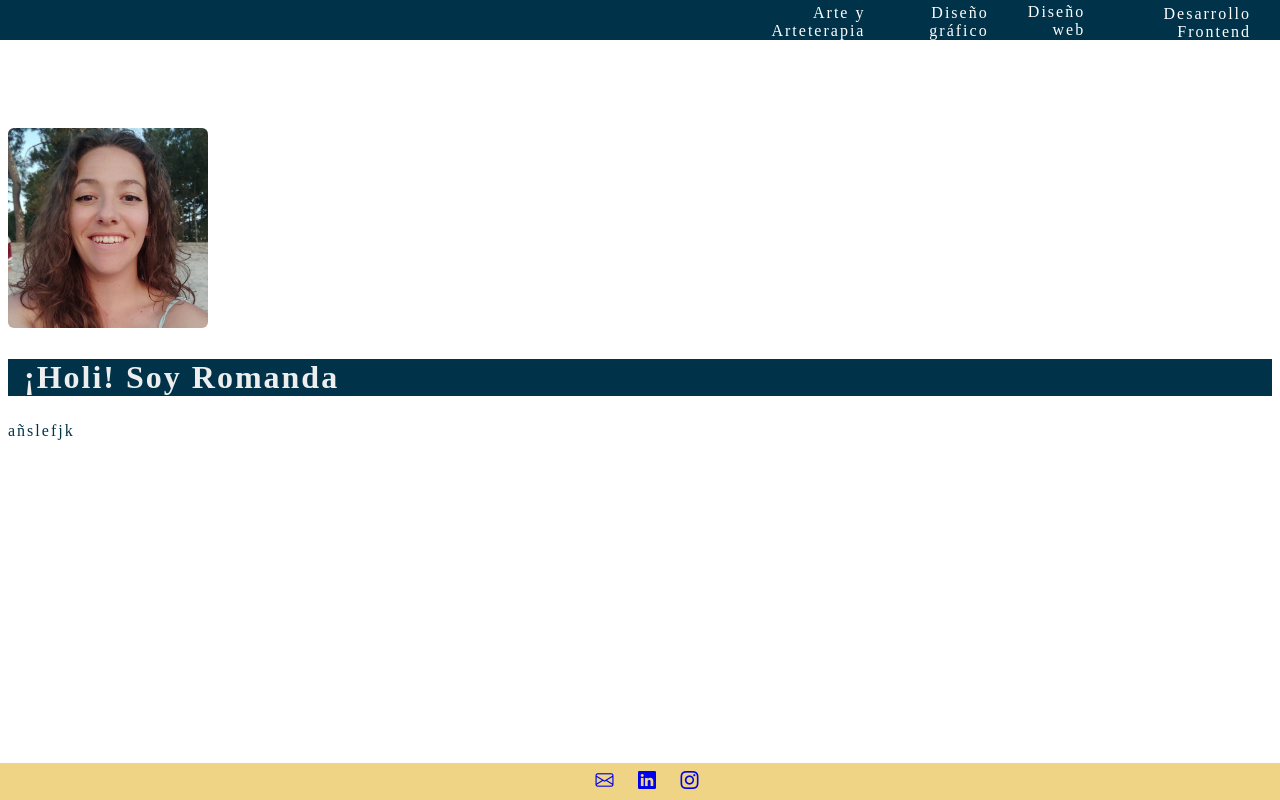
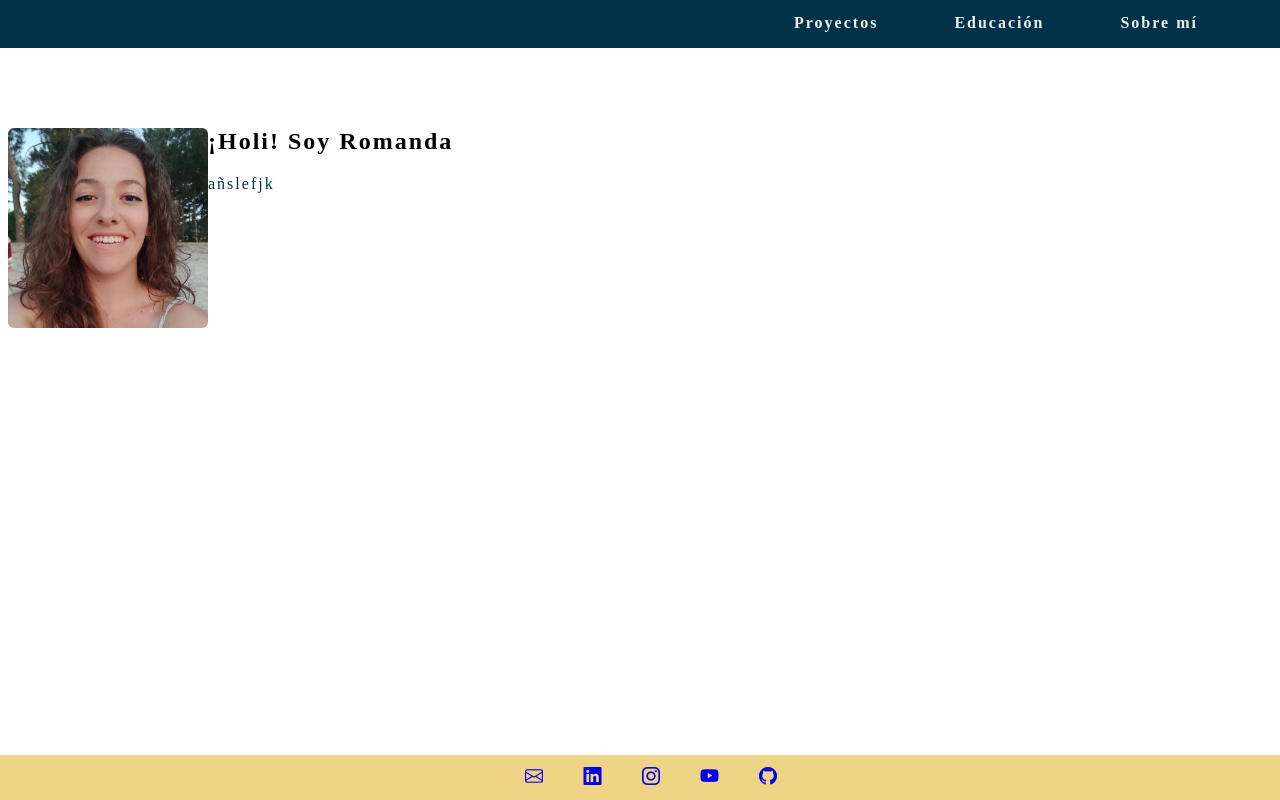
Before and after one commit to imromanda/personal_site, a PHP site: page / in a window 1280 px wide. Run offline with PHP 8.4, Linux system fonts and the light colour scheme.

Commit message:
Change navbar sections and page content. Simplify stylesheet

```diff
--- a/index.html
+++ b/index.html
@@ -13,38 +13,40 @@
 
 <body>
 	<nav>
-		<ul class="navbar-list">
+		<ul>
 			<li>
-				<a href="google.es" target="_blank">Arte y Arteterapia</a>
-
+				<a href="#"">Proyectos</a>
 			</li>
 
 			<li>
+				<a href=" #">Educación</a>
+			</li>
 
-				<a href="#">Diseño gráfico</a>
+			<li>
+				<a href="#">Sobre mí</a>
 			</li>
-			<li>
-				<a href="#">Diseño web</a>
-			</li>
-			<li><a href="#">Desarrollo Frontend</a></li>
 		</ul>
 	</nav>
 
+	<section class="intro">
 		<div>
 			<img src="IMG_20250925_103402_562.jpg" class="profile-pic"
 				alt="Persona con el cabello rizado y suelto, sonriendo al aire libre, con árboles y arena en el fondo, bajo luz natural." />
 		</div>
 
-	<div>
-		<h2 style="padding-left: 1rem;">¡Holi!<span> Soy Romanda</span>
-		</h2>
+		<div style="padding-left: 1rem;">
+			<h1 style="padding-left: 5rem;">¡Holi!<span> Soy Romanda</span>
+			</h1>
 			<p>añslefjk</p>
 		</div>
+	</section>
 
 	<footer>
 		<a href="#"><i class="bi bi-envelope"></i></a>
 		<a href="#"><i class="bi bi-linkedin"></i></a>
 		<a href="#"><i class="bi bi-instagram"></i></a>
+		<a href="#"><i class="bi bi-youtube"></i></a>
+		<a href="#"><i class="bi bi-github"></i></a>
 	</footer>
 
 </body>
--- a/romandasstylesheet.css
+++ b/romandasstylesheet.css
@@ -15,53 +15,50 @@ nav {
     position: fixed;
     top: 0;
     left: 0;
-    color: var(--true-white);
-    background-color: var(--prussian-blue);
     width: 96%;
-    height: 5%;
-    vertical-align: middle;
+    height: 6%;
     font-size: 1rem;
     text-align: right;
-    padding-left: 2%;
-    padding-right: 2%;
+    padding: 0 2%;
+    margin: 0;
+    background-color: var(--prussian-blue);
+
 }
 
-.navbar-list {
-    align-items: center;
-    justify-content: flex-end;
-    display: flex;
+nav ul {
+    list-style-type: none;
     height: 100%;
-    list-style-type: none;
+    width: 95%;
     margin: 0;
+    padding-right: 5%;
+    overflow: hidden;
 }
 
-.navbar-list li {
+nav ul li {
+    display: inline-block;
+    font-weight: 800;
     height: 100%;
+    padding: 0 3%;
+    width: auto;
 }
 
-.navbar-list li a {
-    color: white;
-    display: inline-block;
-    height: 96%;
-    display: flex;
-    align-items: center;
-    margin: 2%;
+nav ul li a {
+    color: var(--true-white);
     text-decoration: none;
+    position: relative;
+    top: 30%;
 }
 
-.navbar-list li a:visited {
-    color: blue;
+nav ul li a:link {
+    color: var(--true-white);
 }
 
-.nav-button {
-    color: var(--true-white);
-    padding: 2%;
+nav ul li a:visited {
+    color: var(--dark-salmon);
+}
 
-    /*estados de botones sin terminar*/
-    a:link {
-        color: red;
-    }
-
+nav ul li a:hover {
+    color: var(--buff);
 }
 
 
@@ -78,6 +75,11 @@ h3 {
     font-size: xx-large;
 }
 
+.intro {
+    position: relative;
+    align-items: center;
+}
+
 p {
     color: var(--prussian-blue);
     font-size: medium;
@@ -86,6 +88,7 @@ p {
 
 
 .profile-pic {
+    float: left;
     width: 200px;
     height: auto;
     border-radius: 3%;
@@ -111,15 +114,16 @@ footer {
     left: 0;
     width: 100%;
     background-color: var(--buff);
-    padding: 8px;
+    padding: 12px;
     font-family: rawengulksans;
     font-size: 18px;
     text-align: center;
+    vertical-align: middle;
     z-index: 1000;
 }
 
 footer i {
-    padding: 8px;
+    padding: 16px;
 }
 
 footer i:link {
```
Lines whose indentation alone changed are shown as unchanged.
